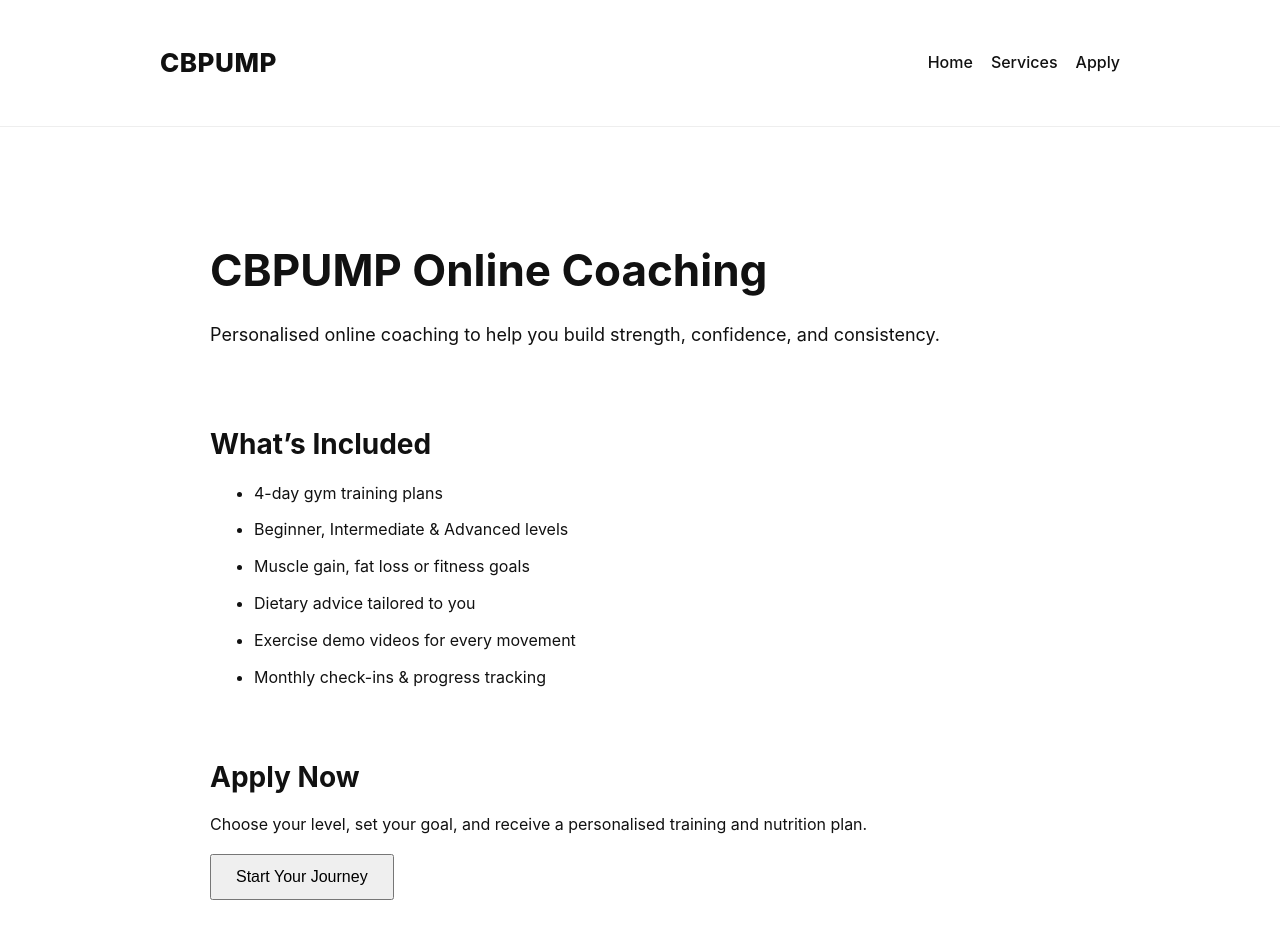
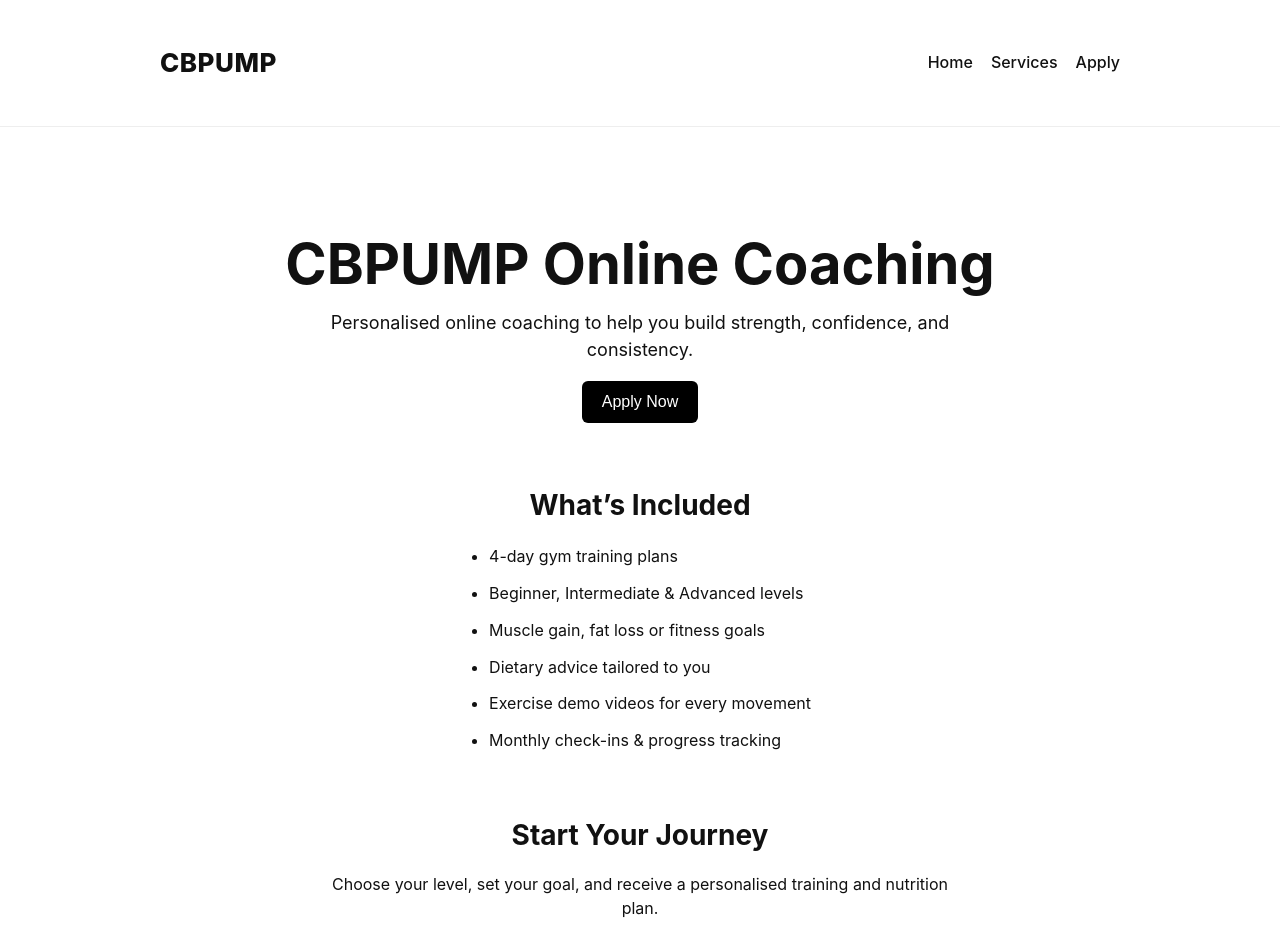
Before and after one commit to cbpumpcoaching/online-coaching-platform, a Next.js app: page / in a window 1280 px wide. Shown: the top 934 px of the page. Built offline with nearby package versions, Linux system fonts and the light colour scheme.

Commit message:
Update index.js

```diff
--- a/pages/index.js
+++ b/pages/index.js
@@ -4,33 +4,37 @@ export default function Home() {
   return (
     <Layout>
       <section style={styles.hero}>
-        <h2 style={styles.heroTitle}>CBPUMP Online Coaching</h2>
+        <h1 style={styles.heroTitle}>CBPUMP Online Coaching</h1>
         <p style={styles.heroText}>
-          Personalised online coaching to help you build strength,
-          confidence, and consistency.
+          Personalised online coaching to help you build strength, confidence, and consistency.
         </p>
+
+        <div style={{ marginTop: 18 }}>
+          <a href="/apply" style={{ textDecoration: "none" }}>
+            <button style={styles.button}>Apply Now</button>
+          </a>
+        </div>
       </section>
 
       <section id="services" style={styles.section}>
-        <h3 style={styles.sectionTitle}>What’s Included</h3>
+        <h2 style={styles.sectionTitle}>What’s Included</h2>
         <ul style={styles.list}>
           <li>4-day gym training plans</li>
-          <li>Beginner, Intermediate & Advanced levels</li>
+          <li>Beginner, Intermediate &amp; Advanced levels</li>
           <li>Muscle gain, fat loss or fitness goals</li>
           <li>Dietary advice tailored to you</li>
           <li>Exercise demo videos for every movement</li>
-          <li>Monthly check-ins & progress tracking</li>
+          <li>Monthly check-ins &amp; progress tracking</li>
         </ul>
       </section>
 
       <section id="apply" style={styles.section}>
-        <h3 style={styles.sectionTitle}>Apply Now</h3>
-        <p style={styles.text}>
-          Choose your level, set your goal, and receive a personalised
-          training and nutrition plan.
+        <h2 style={styles.sectionTitle}>Start Your Journey</h2>
+        <p style={styles.paragraph}>
+          Choose your level, set your goal, and receive a personalised training and nutrition plan.
         </p>
-        <a href="/apply">
-          <button style={styles.button}>Start Your Journey</button>
+        <a href="/apply" style={{ textDecoration: "none" }}>
+          <button style={styles.button}>Get Started</button>
         </a>
       </section>
     </Layout>
@@ -39,33 +43,51 @@ export default function Home() {
 
 const styles = {
   hero: {
-    marginBottom: "72px",
+    marginBottom: 60,
+    textAlign: "center",
   },
   heroTitle: {
-    fontSize: "44px",
-    marginBottom: "16px",
+    fontSize: 56,
+    margin: 0,
+    lineHeight: 1.05,
   },
   heroText: {
-    fontSize: "18px",
-    lineHeight: 1.6,
+    marginTop: 16,
+    fontSize: 18,
+    lineHeight: 1.5,
+    maxWidth: 650,
+    marginLeft: "auto",
+    marginRight: "auto",
   },
   section: {
-    marginBottom: "64px",
+    marginTop: 50,
+    textAlign: "center",
   },
   sectionTitle: {
-    fontSize: "28px",
-    marginBottom: "12px",
+    fontSize: 28,
+    marginBottom: 14,
   },
   list: {
+    display: "inline-block",
+    textAlign: "left",
     lineHeight: 1.8,
-    paddingLeft: "20px",
+    fontSize: 16,
+    margin: 0,
+    paddingLeft: 20,
   },
-  text: {
-    marginBottom: "16px",
+  paragraph: {
+    maxWidth: 650,
+    margin: "0 auto 16px auto",
+    fontSize: 16,
+    lineHeight: 1.5,
   },
   button: {
-    padding: "12px 24px",
-    fontSize: "16px",
+    background: "#000",
+    color: "#fff",
+    border: "none",
+    borderRadius: 6,
+    padding: "12px 20px",
+    fontSize: 16,
     cursor: "pointer",
   },
 };
```
